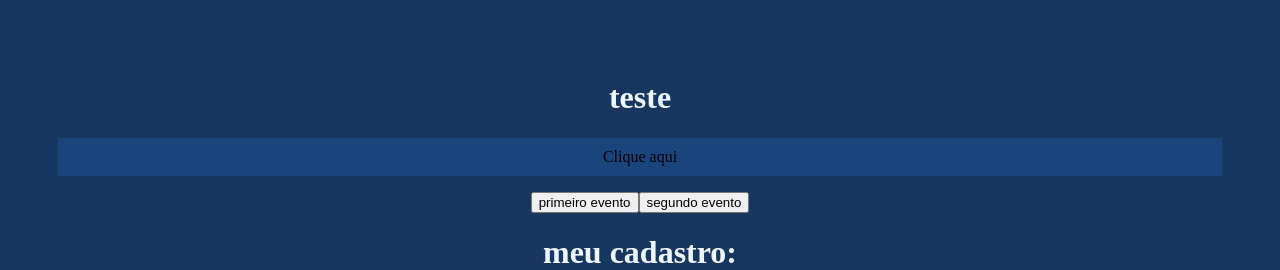
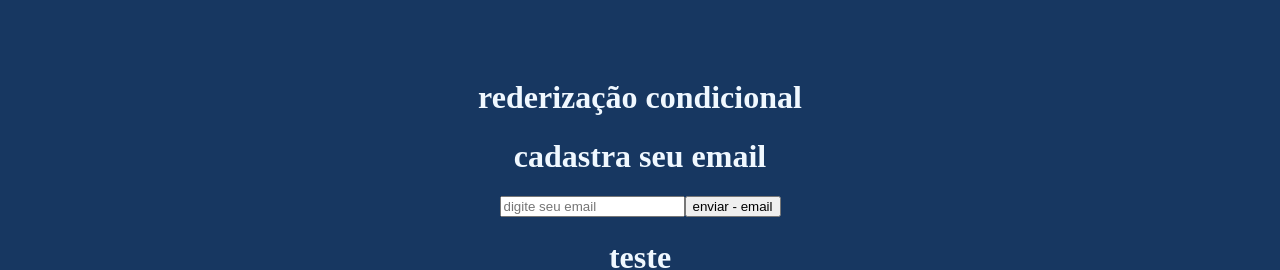
Before and after one commit to jeca16/teste, a React (Create React App) app: page / in a window 1280 px wide. Shown: the top 270 px of the page. Built offline with nearby package versions, Linux system fonts and the light colour scheme.

Commit message:
adicionar

```diff
--- a/src/App.js
+++ b/src/App.js
@@ -5,11 +5,16 @@
 import Frase from './components/Frase';
 import List from './components/List';
 import Form from './components/Form';
+import Condicional from './components/Condicional';
 
 function App() {
   const nome = 'maria '
   return (
     <div className="App">
+      <h1>rederização condicional</h1>
+      <Condicional/>
+
+
       <h1>teste</h1>
       <Evento frase = 'to the stars who listen and the dreams that are answered'/>
       <Form/>
--- /dev/null
+++ b/src/components/Condicional.js
@@ -0,0 +1,34 @@
+import { useState } from "react"
+
+function Condicional (){
+
+    const [email, setEmail] = useState()
+    const [userEmail, setUserEmail] = useState()
+
+    function enviarEmail(e){
+        e.preventDefault()
+        setUserEmail(email)
+    }
+
+    function limparEmail(){
+        setUserEmail('')
+    }
+
+    return (
+        <div>
+            <h1>cadastra seu email</h1>
+            <form>
+                <input type="email" placeholder="digite seu email" onChange={(e) => setEmail(e.target.value)}></input>
+                <button type="submit" onClick={enviarEmail}>enviar - email </button>
+                {userEmail && (
+                    <div>
+                        <p>o email do usuario é: {userEmail}</p>
+                        <button onClick={limparEmail}>limpar email</button>
+                    </div>
+                )}
+            </form>
+        </div>
+    )
+}
+
+export default Condicional
```
